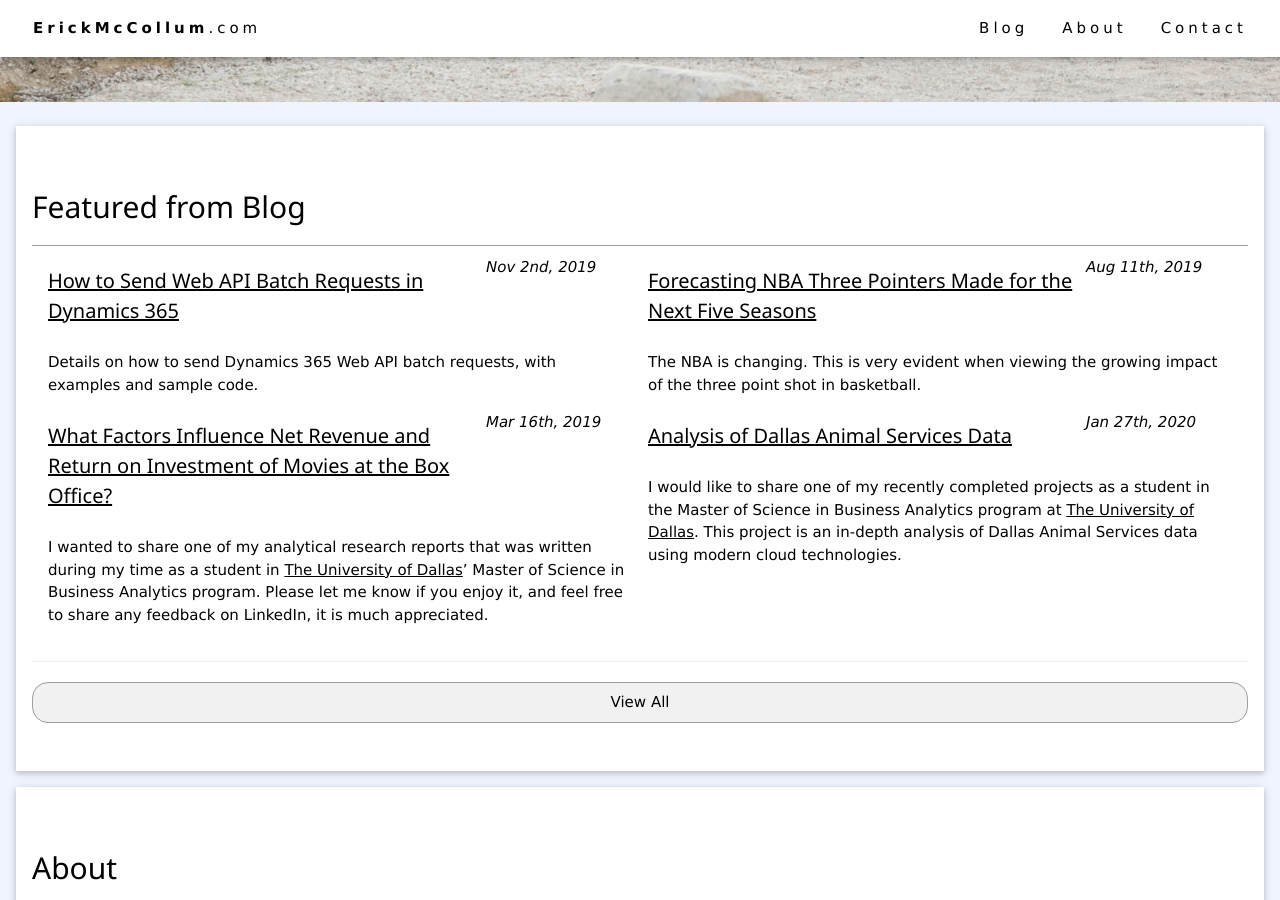
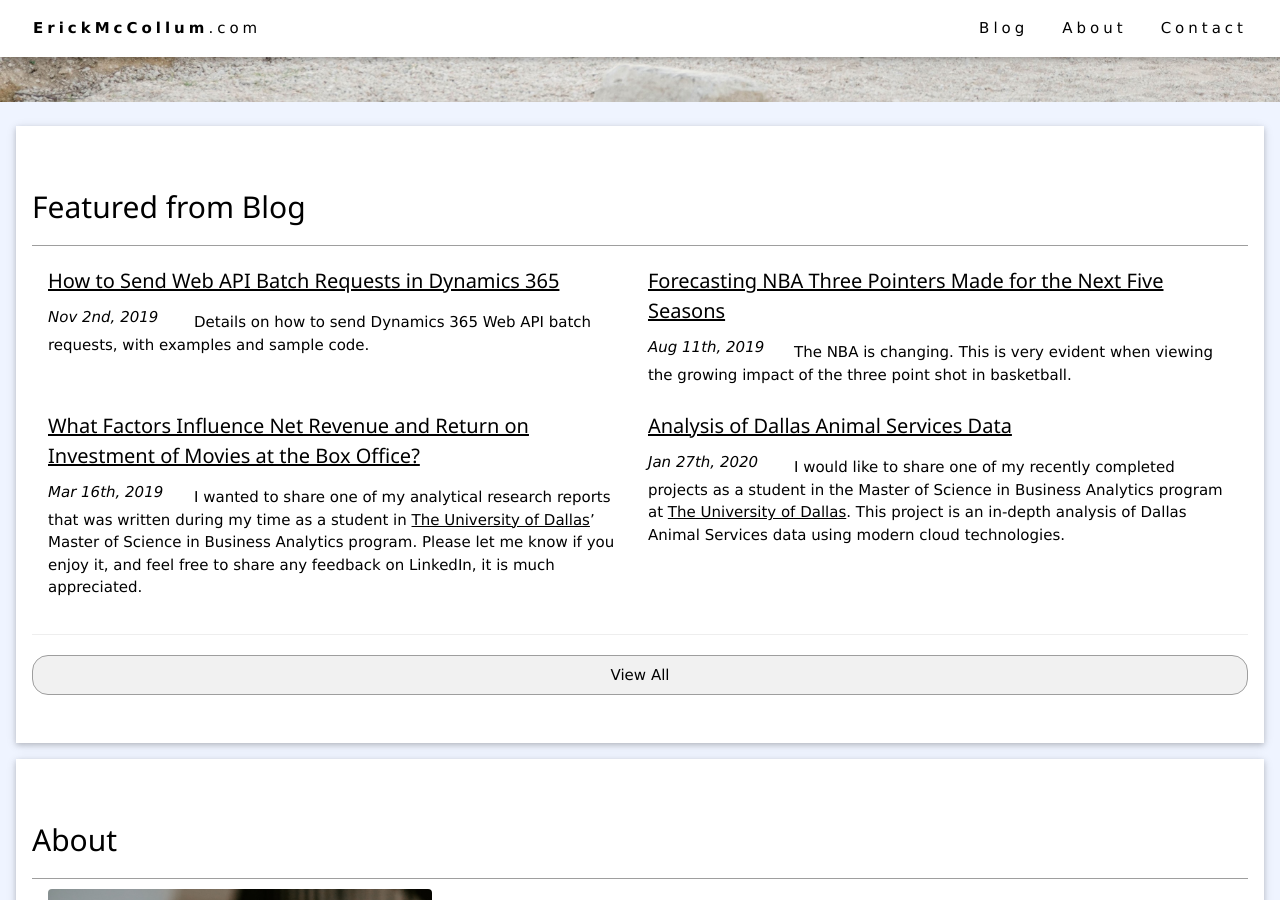
Before and after one commit to frederickm13/frederickm13.github.io, a Jekyll site: the page built from index.md, in a window 1280 px wide and 900 px high, scrolled down 618 px. Built offline with Jekyll 4.4.1, drawn with Linux system fonts in a browser that asks for light colours.

Commit message:
Change date location on home

```diff
--- a/_layouts/Home.html
+++ b/_layouts/Home.html
@@ -31,33 +31,25 @@ layout: Base
         {% endfor %}
         <div class="w3-row-padding">
             <div class="w3-col m6">
-                <div class="w3-row">
-                    <a href="{{ post_1.url }}" class="w3-hover-text-grey w3-threequarter"><h4>{{ post_1.title }}</h4></a>
-                    <i class="w3-quarter">{{ post_1.date | date_to_string: "ordinal", "US" }}</i>
-                </div>
+                <a href="{{ post_1.url }}" class="w3-hover-text-grey"><h4>{{ post_1.title }}</h4></a>
+                <i class="w3-quarter">{{ post_1.date | date_to_string: "ordinal", "US" }}</i>
                 <p>{{ post_1.excerpt }}</p>
             </div>
             <div class="w3-col m6">
-                <div class="w3-row">
-                    <a href="{{ post_2.url }}" class="w3-hover-text-grey w3-threequarter"><h4>{{ post_2.title }}</h4></a>
-                    <i class="w3-quarter">{{ post_2.date | date_to_string: "ordinal", "US" }}</i>
-                </div>
+                <a href="{{ post_2.url }}" class="w3-hover-text-grey"><h4>{{ post_2.title }}</h4></a>
+                <i class="w3-quarter">{{ post_2.date | date_to_string: "ordinal", "US" }}</i>
                 <p>{{ post_2.excerpt }}</p>
             </div>
         </div>
         <div class="w3-row-padding">
             <div class="w3-col w3-border-grey m6">
-                <div class="w3-row">
-                    <a href="{{ post_3.url }}" class="w3-hover-text-grey w3-threequarter"><h4>{{ post_3.title }}</h4></a>
-                    <i class="w3-quarter">{{ post_3.date | date_to_string: "ordinal", "US" }}</i>
-                </div>
+                <a href="{{ post_3.url }}" class="w3-hover-text-grey"><h4>{{ post_3.title }}</h4></a>
+                <i class="w3-quarter">{{ post_3.date | date_to_string: "ordinal", "US" }}</i>
                 <p>{{ post_3.excerpt }}</p>
             </div>
             <div class="w3-col m6">
-                <div class="w3-row">
-                    <a href="{{ post_4.url }}" class="w3-hover-text-grey w3-threequarter"><h4>{{ post_4.title }}</h4></a>
-                    <i class="w3-quarter">{{ post_4.date | date_to_string: "ordinal", "US" }}</i>
-                </div>
+                <a href="{{ post_4.url }}" class="w3-hover-text-grey"><h4>{{ post_4.title }}</h4></a>
+                <i class="w3-quarter">{{ post_4.date | date_to_string: "ordinal", "US" }}</i>
                 <p>{{ post_4.excerpt }}</p>
             </div>
         </div>
```
